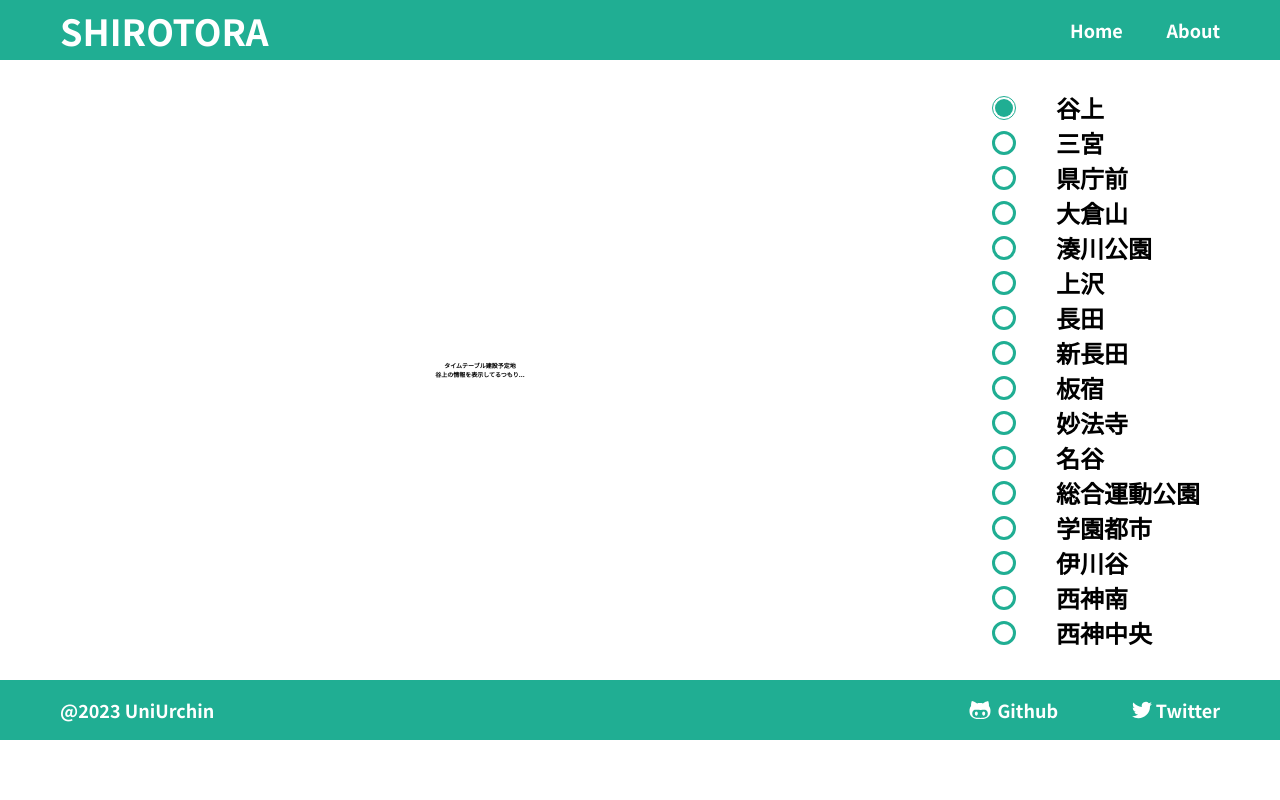
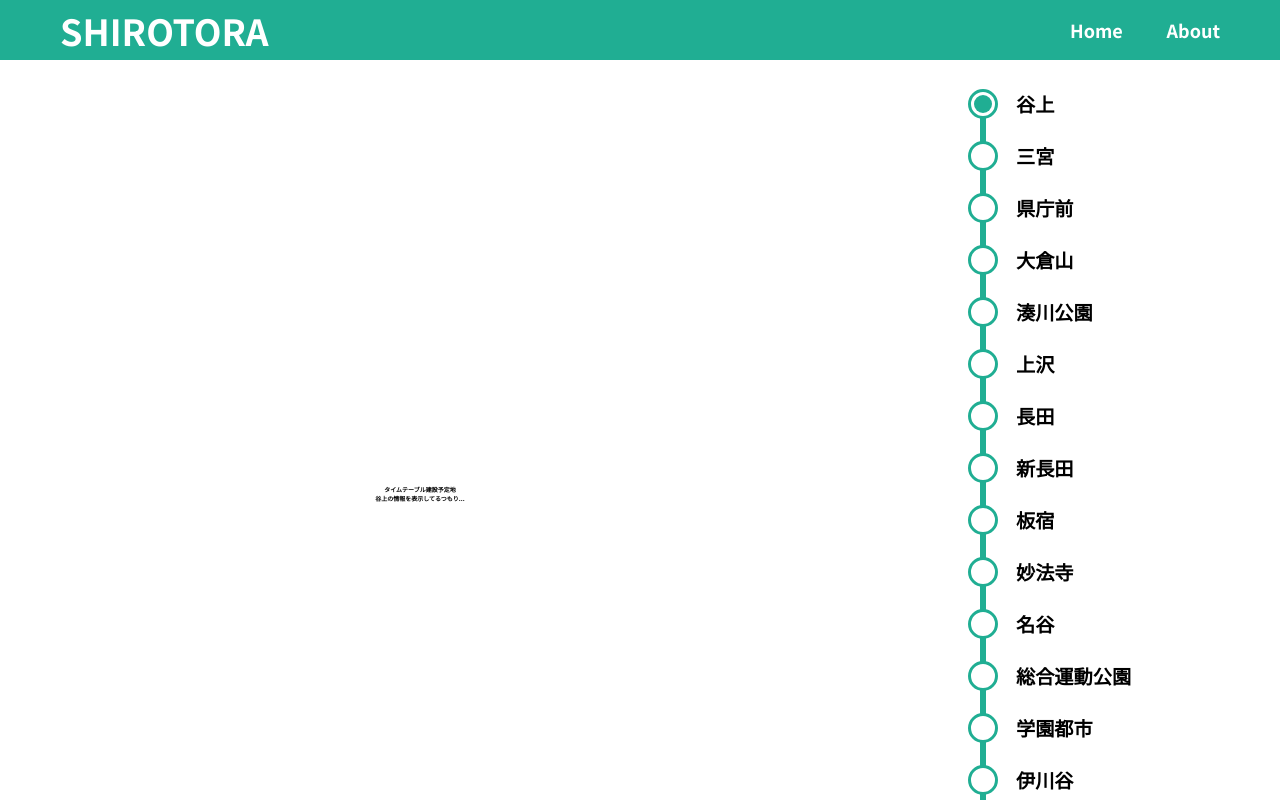
Before and after one commit to tosuri13/shirotora, a Next.js app: page / in a window 1280 px wide. Shown: the top 800 px of the page. Built offline with nearby package versions, Linux system fonts and the light colour scheme.

Commit message:
:lipstick: 縦棒を追加してみた

```diff
--- a/components/StationButton/StationButton.module.css
+++ b/components/StationButton/StationButton.module.css
@@ -1,25 +1,31 @@
 .stationButton {
-  width: 38rem;
+  width: 35rem;
   display: flex;
   justify-content: flex-start;
   flex-direction: row;
   align-items: center;
+  position: relative;
 }
 
 .stationButton p {
-  margin: 0 0 0 40px;
-  font-size: 4rem;
+  font-size: 3.2rem;
+}
+
+.stationButton span {
+  width: 5rem;
 }
 
 .selected {
-  width: 4rem;
-  height: 4rem;
+  width: 5rem;
+  height: 5rem;
   background-color: white;
-  border: 0.2rem solid var(--srtr-green);
+  border: 0.5rem solid var(--srtr-green);
   border-radius: 50%;
   display: flex;
   justify-content: center;
   align-items: center;
+  position: absolute;
+  left: -3rem;
 }
 
 .selectedInlineCircle {
@@ -30,9 +36,11 @@
 }
 
 .unselected {
-  width: 4rem;
-  height: 4rem;
+  width: 5rem;
+  height: 5rem;
   background-color: white;
   border: 0.5rem solid var(--srtr-green);
-  border-radius: 2rem;
+  border-radius: 50%;
+  position: absolute;
+  left: -3rem;
 }
--- a/pages/index.tsx
+++ b/pages/index.tsx
@@ -60,18 +60,21 @@ const TimeTable: React.FC<Props> = ({ selectedStation }) => {
 };
 
 const Sidebar: React.FC<Props> = ({ selectedStation, setSelectedStation }) => {
-  const stationButtons = stations.map((station) => {
+  const stationButtons = stations.map((station, index) => {
     return (
+      <>
         <StationButton
           key={station}
           station={station}
           isSelected={station === selectedStation ? true : false}
           setSelectedStation={setSelectedStation}
         />
+        {index !== stations.length - 1 && <span />}
+      </>
     );
   });
 
-  return <div className={styles.Sidebar}>{stationButtons}</div>;
+  return <div className={styles.sidebar}>{stationButtons}</div>;
 };
 
 export default IndexPage;
--- a/styles/Index.module.css
+++ b/styles/Index.module.css
@@ -11,12 +11,17 @@
   display: flex;
   flex-direction: column;
   align-items: center;
-  width: 140rem;
+  width: 120rem;
 }
 
 .sidebar {
   display: flex;
   flex-direction: column;
-  align-items: center;
-  width: 60rem;
+  align-items: first;
+  width: 40rem;
+  border-left: 1rem solid var(--srtr-green);
 }
+
+.sidebar span {
+  height: 4rem;
+}
```
Lines whose indentation alone changed are shown as unchanged.
